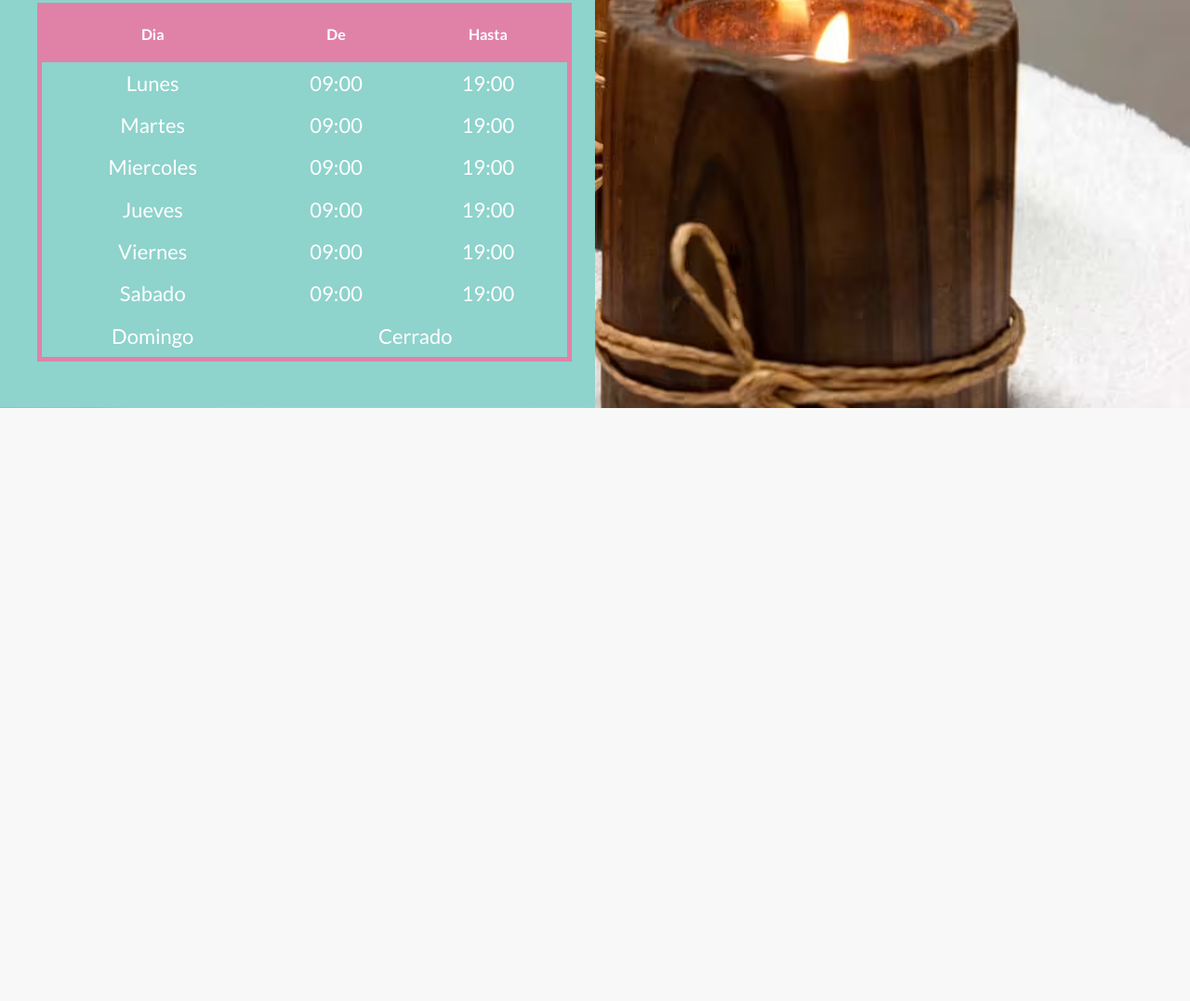
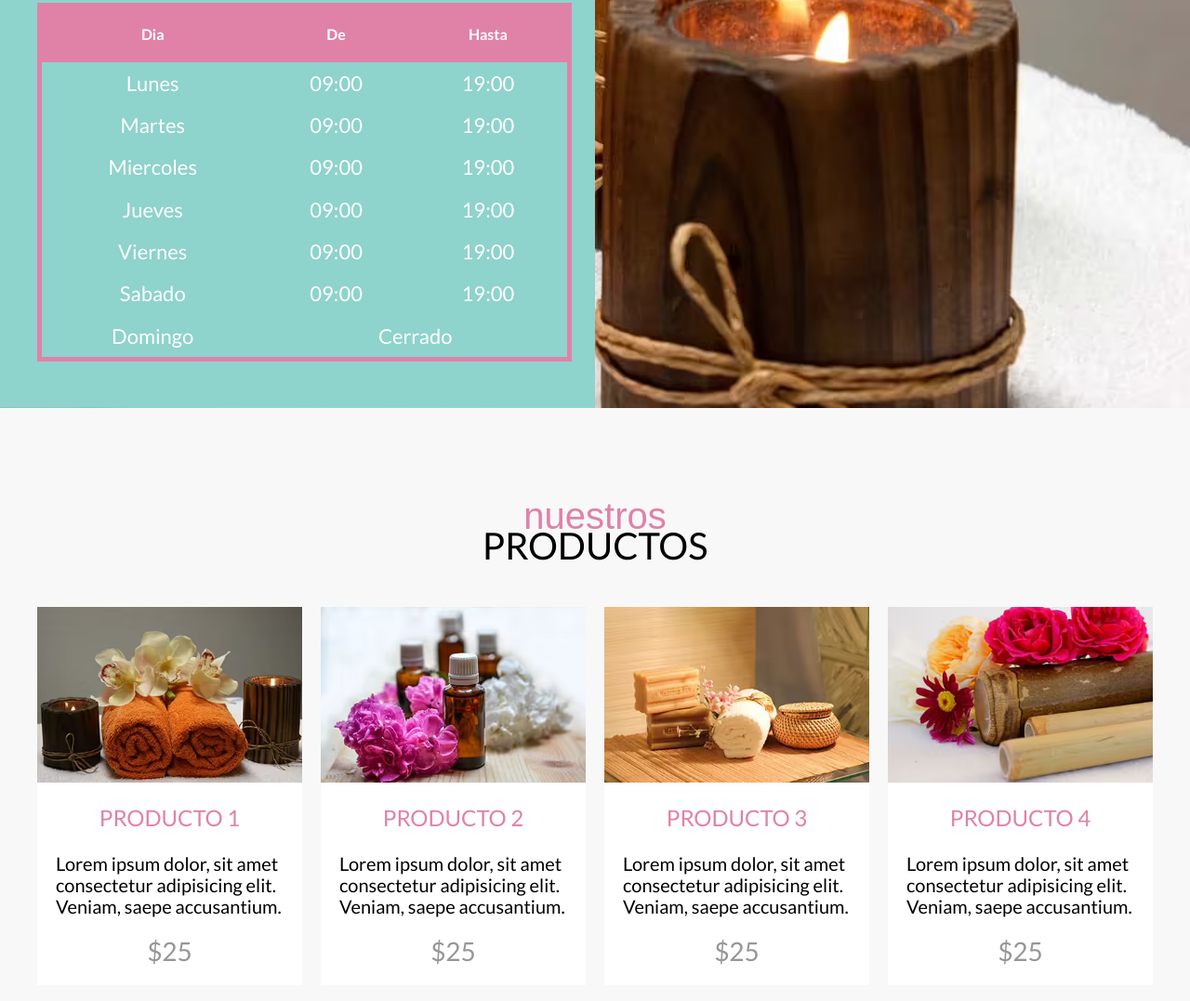
Before and after one commit to joelcascar/proyecto-carolinaSpa, a website: page index.html in a window 1280 px wide. Shown: the part 2331-3408 px from the top of the page at 93% size. Before the commit the page ends 2770 px from the top, so only its background shows below. Drawn offline with Linux system fonts and the light colour scheme; a web font is replaced by a local one.

Commit message:
productos finalizado

```diff
--- a/index.html
+++ b/index.html
@@ -161,6 +161,75 @@
         </div>
     </section>
 
+    <!-- Sección principal productos -->
+
+    <main class="productos contenedor seccion">
+        <h2 class="productos__heading">nuestros <span>productos</span></h2>
+
+        <div class="productos__grid">
+            <div class="producto">
+                <div class="producto__mask">
+                    <picture>
+                        <source srcset="build/img/producto_01.avif" type="image/avif">
+                        <source srcset="build/img/producto_01.webp" type="image/webp">
+                        <img class="producto__imagen" loading="lazy" src="build/img/producto_01.jpg" alt="imagen producto" width="400" height="266">
+                    </picture>
+                </div>
+
+                <div class="producto__contenido">
+                    <h3 class="producto__nombre">Producto 1</h3>
+                    <p class="producto__descripcion">Lorem ipsum dolor, sit amet consectetur adipisicing elit. Veniam, saepe accusantium.</p>
+                    <p class="producto__precio">$25</p>
+                </div>
+            </div> <!-- Producto -->
+            <div class="producto">
+                <div class="producto__mask">
+                    <picture>
+                        <source srcset="build/img/producto_02.avif" type="image/avif">
+                        <source srcset="build/img/producto_02.webp" type="image/webp">
+                        <img class="producto__imagen" loading="lazy" src="build/img/producto_02.jpg" alt="imagen producto" width="400" height="266">
+                    </picture>
+                </div>
+
+                <div class="producto__contenido">
+                    <h3 class="producto__nombre">Producto 2</h3>
+                    <p class="producto__descripcion">Lorem ipsum dolor, sit amet consectetur adipisicing elit. Veniam, saepe accusantium.</p>
+                    <p class="producto__precio">$25</p>
+                </div>
+            </div> <!-- Producto -->
+            <div class="producto">
+                <div class="producto__mask">
+                    <picture>
+                        <source srcset="build/img/producto_03.avif" type="image/avif">
+                        <source srcset="build/img/producto_03.webp" type="image/webp">
+                        <img class="producto__imagen" loading="lazy" src="build/img/producto_03.jpg" alt="imagen producto" width="400" height="266">
+                    </picture>
+                </div>
+
+                <div class="producto__contenido">
+                    <h3 class="producto__nombre">Producto 3</h3>
+                    <p class="producto__descripcion">Lorem ipsum dolor, sit amet consectetur adipisicing elit. Veniam, saepe accusantium.</p>
+                    <p class="producto__precio">$25</p>
+                </div>
+            </div> <!-- Producto -->
+            <div class="producto">
+                <div class="producto__mask">
+                    <picture>
+                        <source srcset="build/img/producto_04.avif" type="image/avif">
+                        <source srcset="build/img/producto_04.webp" type="image/webp">
+                        <img class="producto__imagen" loading="lazy" src="build/img/producto_04.jpg" alt="imagen producto" width="400" height="266">
+                    </picture>
+                </div>
+
+                <div class="producto__contenido">
+                    <h3 class="producto__nombre">Producto 4</h3>
+                    <p class="producto__descripcion">Lorem ipsum dolor, sit amet consectetur adipisicing elit. Veniam, saepe accusantium.</p>
+                    <p class="producto__precio">$25</p>
+                </div>
+            </div> <!-- Producto -->
+        </div>
+    </main>
+
     <script src="build/js/app.js"></script>
 
 </body>
--- a/src/scss/ui/contenido/_index.scss
+++ b/src/scss/ui/contenido/_index.scss
@@ -1,3 +1,4 @@
 @forward "bienvenida";
 @forward "cards";
 @forward "horarios";
+@forward "productos";
--- /dev/null
+++ b/src/scss/ui/contenido/_productos.scss
@@ -0,0 +1,57 @@
+@use "base/variables" as v;
+@use "base/mixins" as m;
+
+.productos{
+    &__heading{
+        @include m.headingCursiva;
+        margin-bottom: 5rem;
+    }
+
+    &__grid{
+        @include m.grid(1,2rem);
+        @include m.tablet{
+            @include m.grid(2,2rem);
+        }
+        @include m.desktop{
+            @include m.grid(4,2rem);
+        }
+    }
+}
+
+.producto{
+    &__contenido{
+        background-color: v.$blanco;
+        padding: 2rem;
+    }
+
+    &__mask{
+        overflow: hidden;
+    }
+
+    &__imagen{
+        width: 100%;
+        transition: transform 0.3s ease;
+        &:hover{
+            transform: scale(1.2);
+        }
+    }
+
+    &__nombre{
+       @include m.heading;
+       font-size: 2.4rem;
+       color: v.$secundario;
+    }
+
+    &__descripcio{
+        font-size: 1.6rem;
+        text-transform: uppercase;
+        line-height: 1.8;
+    }
+
+    &__precio{
+        text-align: center;
+        color: v.$gris;
+        font-size: 2.8rem;
+        margin: 0;
+    }
+}
```
Also changed, not shown: build/css/app.css, 1 other file.
